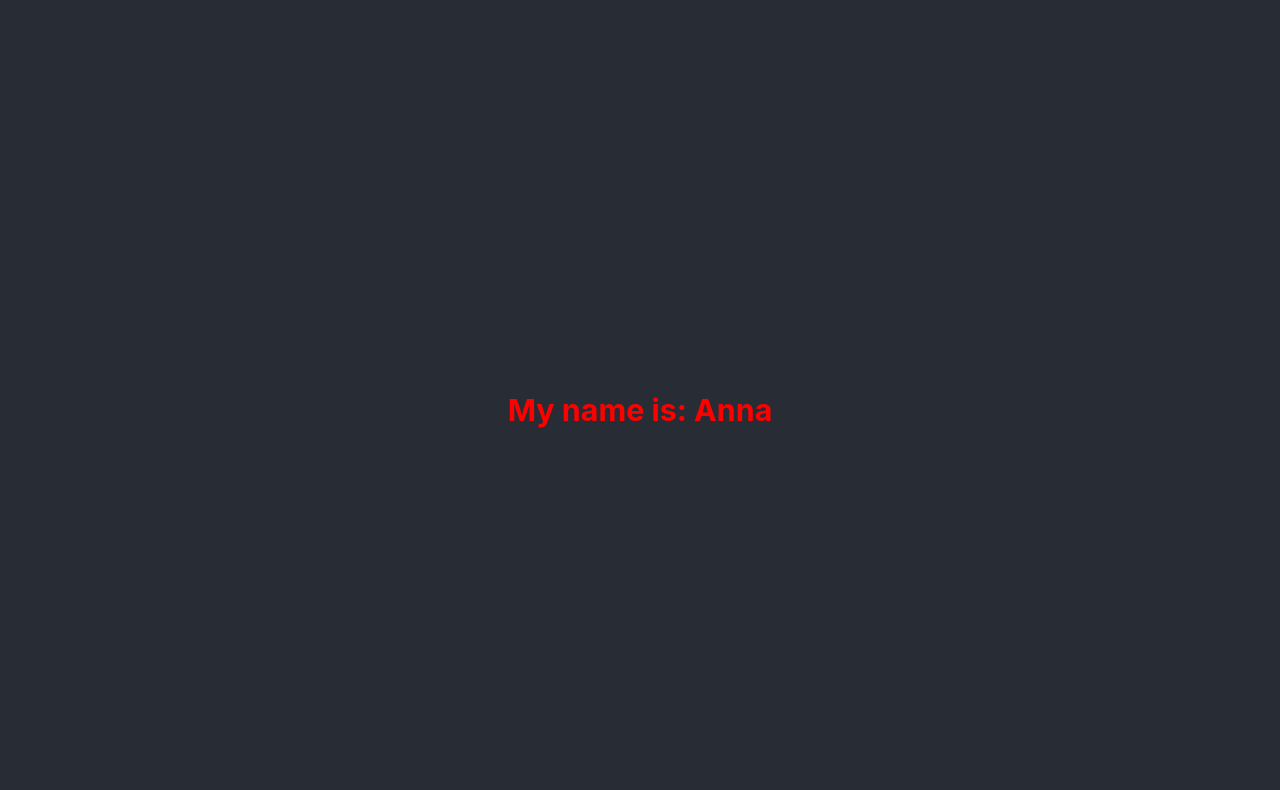
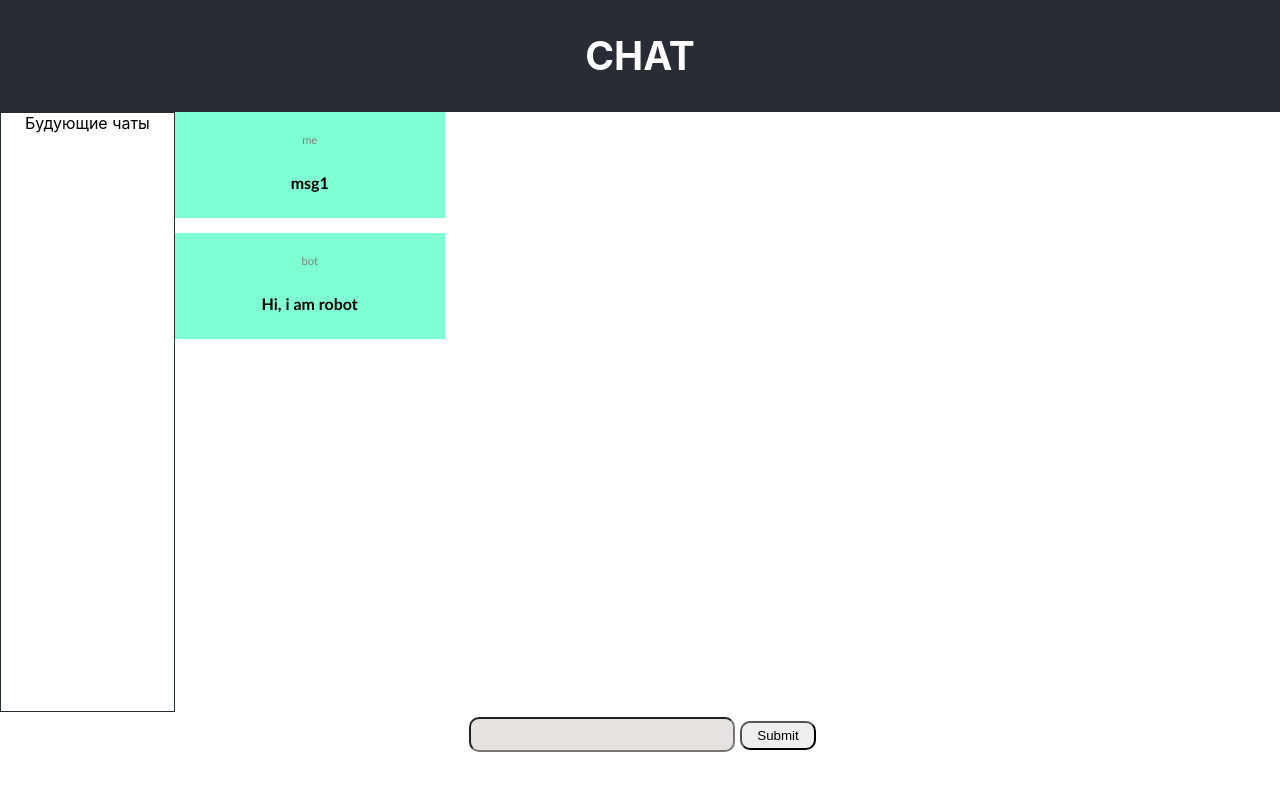
Before and after one commit to AnnaVishnyakova/React_2.0, a React (Create React App) app: page / in a window 1280 px wide. Shown: the top 790 px of the page. Built offline with nearby package versions, Linux system fonts and the light colour scheme.

Commit message:
lesson 2 with style

```diff
--- a/src/App.css
+++ b/src/App.css
@@ -15,7 +15,7 @@
 
 .App-header {
   background-color: #282c34;
-  min-height: 100vh;
+  min-height: 100px;
   display: flex;
   flex-direction: column;
   align-items: center;
@@ -23,6 +23,7 @@
   font-size: calc(10px + 2vmin);
   color: white;
 }
+
 
 .App-link {
   color: #61dafb;
@@ -36,3 +37,33 @@
     transform: rotate(360deg);
   }
 }
+.message__main{
+  display: flex;
+  flex-direction: column;
+
+
+}
+.message__window{
+  height: 600px;
+  display: flex;
+}
+.message__chat{
+ flex-basis: 200px;
+ border:1px solid #282c34;
+}
+.message__field {
+  display: flex;
+  overflow-y: auto;
+  flex-direction: column;
+
+  height: 100%;
+  width: 100%;
+  /*  */
+  overflow-y: scroll;
+  background-color: #fff;
+  /* background-image: url(../img/img-fonChat.png); */
+}
+
+.message__form{
+
+}
--- a/src/App.js
+++ b/src/App.js
@@ -1,24 +1,66 @@
+import React, { useState } from "react";
+//import logo from "./logo.svg";
+import "./App.css";
+import { Message } from "./components/Message";
+import {AUTHORS} from './utils/constants'
+import { Form } from "./components/Form";
+import { useEffect } from "react/cjs/react.development";
 
-import './App.css';
-import { Message } from './components/Message';
-const myName = "Anna"
 function App() {
-  const handleMessageClick=()=>{
-    console.log('test function')
-  }
+  const [messageList, setMessageList] = useState([
+    { text: "msg1", author:AUTHORS.ME },
+    // { text: "i am bot", author: "Robot" },
+  ]);
+
+  // const handleMessageClick = () => {
+  //   console.log("hello!!!");
+  // };
+
+  const handleAddMessage = (text) => {
+    const newMessage={
+      text,
+      author:AUTHORS.ME
+    };
+    setMessageList((prevMessageList) => [...prevMessageList, newMessage]);
+  };
+
+  useEffect(() => {
+    if (messageList[messageList.length - 1].author === AUTHORS.ME && messageList[messageList.length-1].text) {
+      const newMessage = {
+        text:'Hi, i am robot',
+        author: AUTHORS.BOT
+      };
+      setTimeout(() => {
+            setMessageList((prevMessageList) => [...prevMessageList, newMessage]);},1500)
+    }
+    // console.log(messageList[messageList.length - 1]);
+  }, [messageList]);
+
   return (
-    <div className="App">
-      <header className="App-header">
+    <>
 
-        < Message text = {
-          myName
-        }
-        func = {
-          handleMessageClick
-        }
-        />
-      </header>
-    </div>
+      <div className="App">
+        <header className="App-header">
+          <h2> CHAT </h2>
+        </header>
+        <main className="message__main">
+          <div className = "message__window" >
+            <div className="message__chat">
+            Будующие чаты
+          </div>
+          <div className="message__field">
+            {
+            messageList.map((message) => (
+            <Message  text={message.text} author={message.author}/>
+          ))}
+
+          </div>
+          </div>
+          <Form className="massage__form" onSubmit={handleAddMessage} />
+        </main>
+
+      </div>
+    </>
   );
 }
 
--- /dev/null
+++ b/src/components/Form/index.css
@@ -0,0 +1,13 @@
+.message {
+    background-color: rgb(230, 226, 223);
+    padding: 5px 15px;
+    border-radius: 10px;
+    font-size: 18px;
+    margin: 5px;
+    max-width: 70%;
+}
+.message-btn{
+    max-width: 30%;
+   padding: 5px 15px;
+    border-radius: 10px;
+}
--- /dev/null
+++ b/src/components/Form/index.js
@@ -0,0 +1,22 @@
+import { useState } from "react";
+import "./index.css";
+export const Form = ({ onSubmit }) => {
+  const [value, setValue] = useState("");
+
+  const handleChange = (e) => {
+    setValue(e.target.value);
+  };
+
+  const handleSubmit = (e) => {
+    e.preventDefault();
+    onSubmit(value);
+    setValue('')
+  };
+
+  return (
+    <form  onSubmit={handleSubmit}>
+      <input className="message" value={value} onChange={handleChange} type="text" />
+      <input className="message-btn" type="submit" />
+    </form>
+  );
+};
--- a/src/components/Message/index.js
+++ b/src/components/Message/index.js
@@ -1,7 +1,19 @@
-import './style.css'
+import React from "react";
+import "./style.css";
 
-export const Message= ({text,func})=>{
+export class Message extends React.Component {
+  render() {
+    const {author,text} = this.props;
 
-    return ( <h3 className="header" onClick={func}> My name is: {text} </h3> )
-
+    return (
+        <div className="message-item">
+            <p className = "message-author" >
+                {author}
+            </p>
+            <p className = "message-text" >
+                {text}
+            </p>
+        </div>
+    );
+  }
 }
--- a/src/components/Message/style.css
+++ b/src/components/Message/style.css
@@ -1,4 +1,22 @@
-.header{
-    color: red;
-    padding-top: 20px;
+
+.message-item{
+    background-color: aquamarine;
+    margin-bottom: 15px;
+    max-width: 250px;
+    padding: 10px;
+    display: flex;
+    flex-direction: column;
+    word-wrap: normal;
+    font-family: 'Gill Sans', 'Gill Sans MT', Calibri, 'Trebuchet MS', sans-serif;
+
+
 }
+.message-author{
+ font-size: 0.7rem;
+ color: grey;
+}
+
+.message-text {
+     font-weight: bold;
+     font-size: 1rem;
+}
--- /dev/null
+++ b/src/utils/constants.js
@@ -0,0 +1,4 @@
+export const AUTHORS={
+    ME:'me',
+    BOT:'bot'
+}
```
Also changed, not shown: src/index.css (line endings or trailing spaces), src/logo.svg (deleted).
